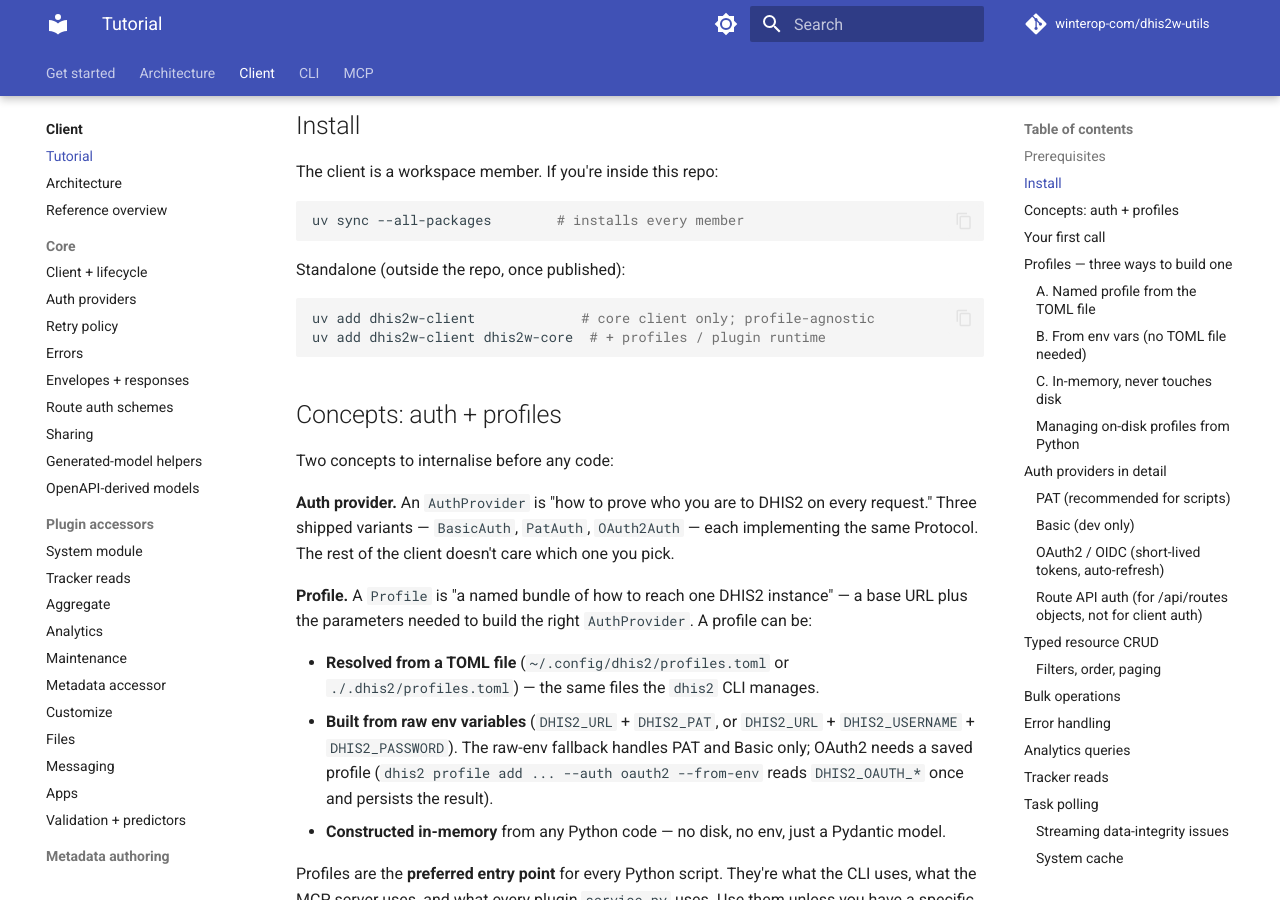
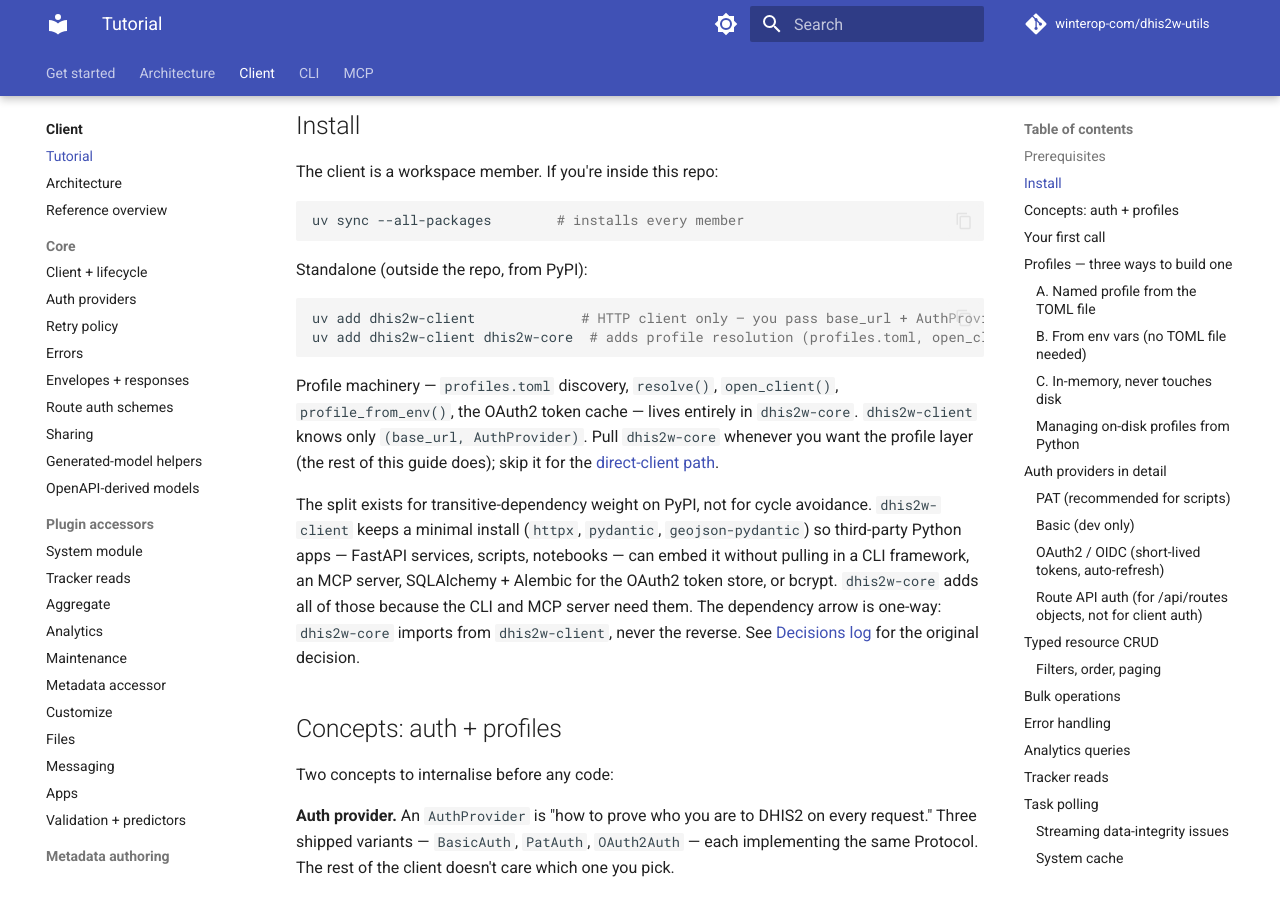
Before and after one commit to winterop-com/dhis2-utils, an MkDocs documentation site: the page built from docs/guides/client-tutorial.md, in a window 1280 px wide and 900 px high, scrolled down 1244 px. Built offline with MkDocs 1.6.1 and Material for MkDocs 9.7.7, drawn with Linux system fonts in a browser that asks for light colours; comment, search, counter and statistics services are not loaded.

Commit message:
docs(client-tutorial): drop stale 'once published' qualifier (#328)
* docs(client-tutorial): drop stale 'once published' qualifier and explain profile-agnostic split

The standalone install block said 'once published' even though every
dhis2w-* package has been on PyPI for months. Drop the caveat and
spell out why the two-line install split exists at all — profile
resolution (profiles.toml discovery, open_client, profile_from_env,
OAuth2 token cache) lives in dhis2w-core, so dhis2w-client by itself
is genuinely profile-agnostic (you pass base_url + AuthProvider).

* docs(client-tutorial): explain the why of the dhis2w-client / dhis2w-core split

A reader following the install snippet now sees that the split exists
for transitive-dependency weight on PyPI (httpx + pydantic only for
dhis2w-client; Typer / FastMCP / SQLAlchemy / Alembic only on the
CLI/MCP-shaped dhis2w-core) and that the arrow is strictly one-way.
Cross-links the original rationale in docs/decisions.md so the durable
reasoning stays one click away.

````diff
--- a/docs/guides/client-tutorial.md
+++ b/docs/guides/client-tutorial.md
@@ -39,12 +39,16 @@
 uv sync --all-packages        # installs every member
 ```
 
-Standalone (outside the repo, once published):
+Standalone (outside the repo, from PyPI):
 
 ```bash
-uv add dhis2w-client             # core client only; profile-agnostic
-uv add dhis2w-client dhis2w-core  # + profiles / plugin runtime
+uv add dhis2w-client             # HTTP client only — you pass base_url + AuthProvider yourself
+uv add dhis2w-client dhis2w-core  # adds profile resolution (profiles.toml, open_client, profile_from_env)
 ```
+
+Profile machinery — `profiles.toml` discovery, `resolve()`, `open_client()`, `profile_from_env()`, the OAuth2 token cache — lives entirely in `dhis2w-core`. `dhis2w-client` knows only `(base_url, AuthProvider)`. Pull `dhis2w-core` whenever you want the profile layer (the rest of this guide does); skip it for the [direct-client path](#when-to-skip-profiles-direct-client-path).
+
+The split exists for transitive-dependency weight on PyPI, not for cycle avoidance. `dhis2w-client` keeps a minimal install (`httpx`, `pydantic`, `geojson-pydantic`) so third-party Python apps — FastAPI services, scripts, notebooks — can embed it without pulling in a CLI framework, an MCP server, SQLAlchemy + Alembic for the OAuth2 token store, or bcrypt. `dhis2w-core` adds all of those because the CLI and MCP server need them. The dependency arrow is one-way: `dhis2w-core` imports from `dhis2w-client`, never the reverse. See [Decisions log](../decisions.md) for the original decision.
 
 ## Concepts: auth + profiles
 
````
